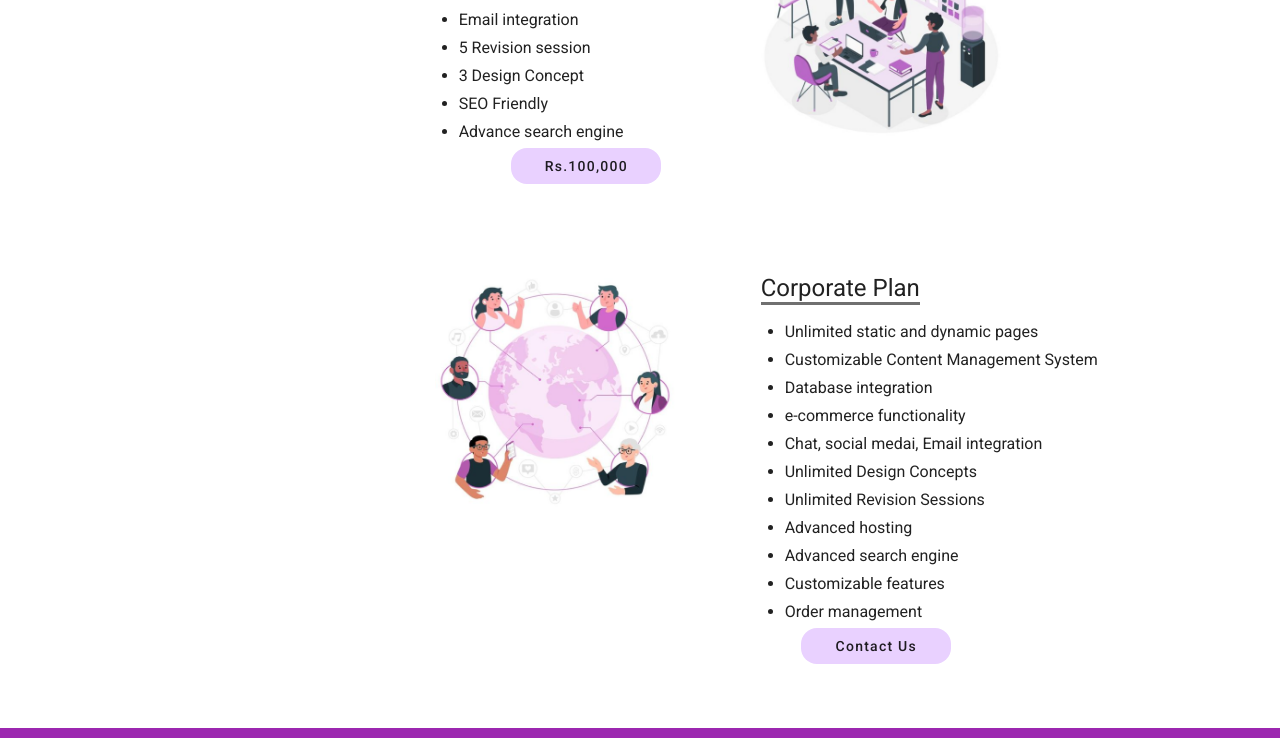
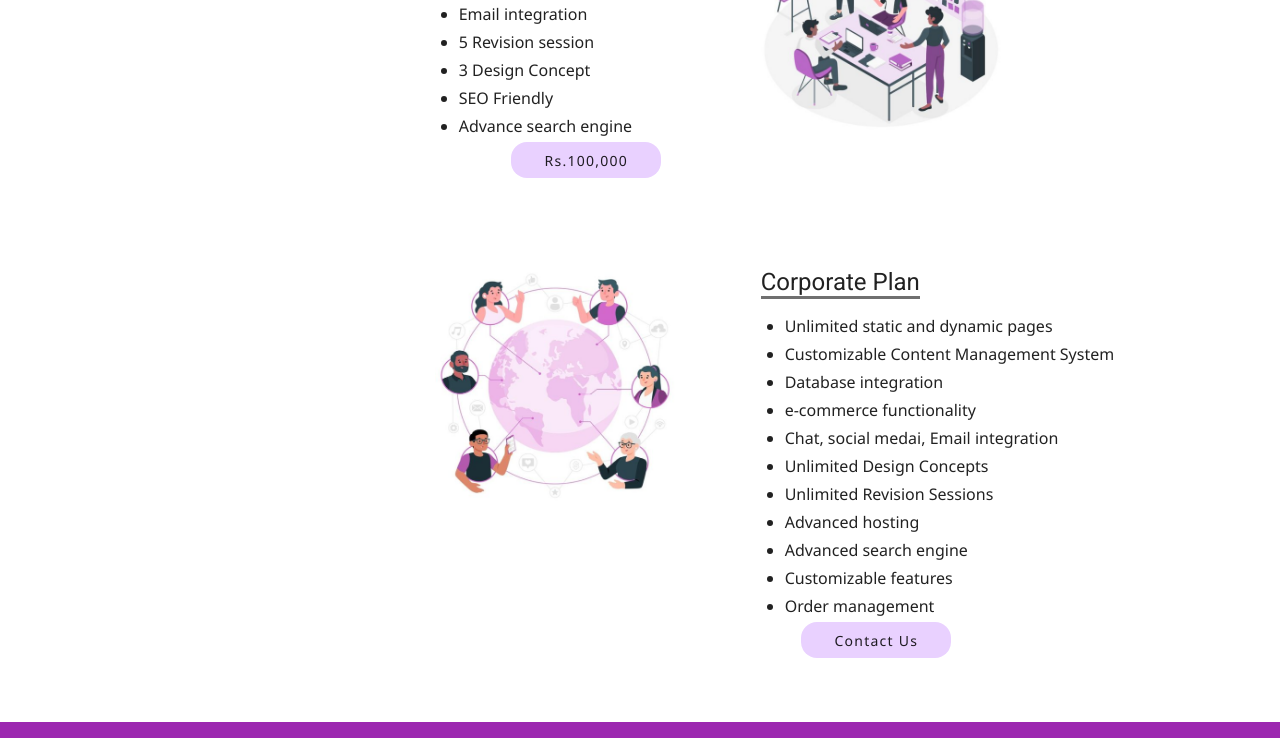
Before and after one commit to sachinbro/fiftech_zone, a Nuxt app: page /services in a window 1280 px wide. Shown: the part 3148-3886 px from the top of the page. Built offline with nearby package versions, Linux system fonts and the light colour scheme.

Commit message:
font changed and 3d carousel fixed

```diff
--- a/components/Header.vue
+++ b/components/Header.vue
@@ -2,8 +2,8 @@
 export default{
     created () {
     window.addEventListener('scroll', this.onScroll);
+  },
 
-  },
     data(){
         return {
             scroll: 0,
@@ -48,7 +48,8 @@ export default{
         makeSticky(){
             return this.scroll > 50;
         }
-    }
+    },
+
 }
 </script>
 <template>
@@ -95,8 +96,8 @@ export default{
         <v-row class="d-none d-sm-flex justify-space-around white--text " no-gutters>
             <nuxt-link to="/about" class="white--text link">About Us</nuxt-link>
             <nuxt-link to="/services" class="white--text link">Services</nuxt-link>
-            <nuxt-link to="projects" class="white--text link">Projects</nuxt-link>
-            <nuxt-link to="/testimonials" class="white--text link">Testimonials</nuxt-link>
+            <nuxt-link to="/projects" class="white--text link">Projects</nuxt-link>
+            <nuxt-link to="/#testimonials" class="white--text link">Testimonials</nuxt-link>
             <nuxt-link to="/career" class="white--text link">Career</nuxt-link>
             <nuxt-link to="/contact" class="white--text link">Contacts</nuxt-link>
         </v-row>
--- a/components/sections/home-page-sections/HomeTestimonials.vue
+++ b/components/sections/home-page-sections/HomeTestimonials.vue
@@ -21,7 +21,7 @@ export default{
 </script>
 <template>
     <div>
-        <v-container fluid class="mt-sm-16">
+        <v-container fluid class="mt-sm-16" id="testimonials">
             <v-row>
                 <v-col cols="0" sm="1"></v-col>
                 <v-col class="text-center text-md-left">
--- a/layouts/default.vue
+++ b/layouts/default.vue
@@ -19,3 +19,9 @@ export default {
     components: { Header, Footer }
 }
 </script>
+<style scoped>
+    .v-application {
+   font-family: Segoe UI , sans-serif !important;
+
+ }
+</style>
```
Also changed, not shown: static/sections/Path 115.svg (added).
